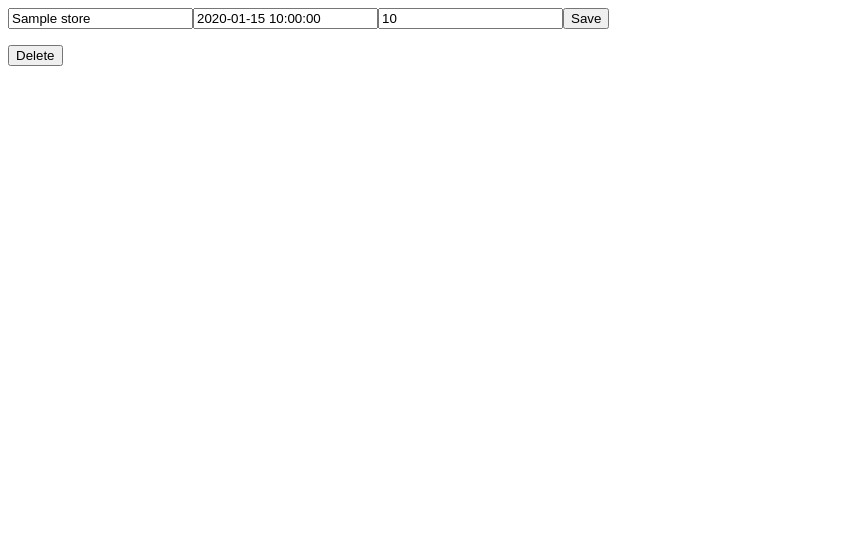
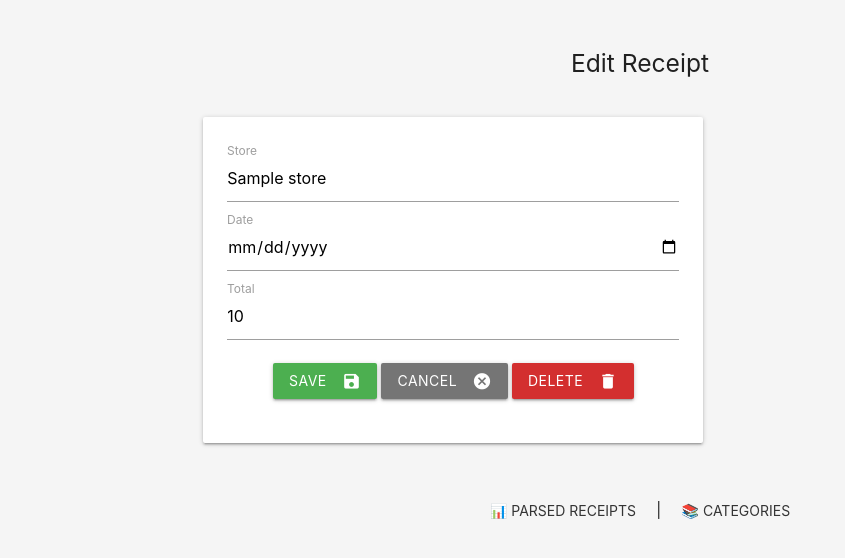
Before and after one commit to trasbd/ReceiptParserApp, a Python web app: template templates/edit_receipt.html in a window 1280 px wide. Shown: the top 558 px of the page, without its empty margins (0-845 px from the left). Run offline with Jinja, Linux system fonts and the light colour scheme; the template is opened without the code that fills it: most values are stand-ins (such as "Sample title", 1, 10 or a date in 2020).

Commit message:
Fixed up edit page

```diff
--- a/store_parsers.py
+++ b/store_parsers.py
@@ -15,6 +15,9 @@ def parse_walmart(text):
 def parse_schnucks(text):
     return parse_generic_store(text, "Schnucks")
 
+def parse_mcdonalds
+
+
 STORE_PARSERS = {
     "walmart": parse_walmart,
     "schnucks": parse_schnucks,
--- a/templates/edit_receipt.html
+++ b/templates/edit_receipt.html
@@ -1,7 +1,88 @@
-<form method='POST'><input name='store' value='{{ receipt.store }}'><input name='date' value='{{ receipt.date }}'><input
-        name='total' value='{{ receipt.total }}'><button>Save</button></form>
+{% extends "base.html" %}
+{% block title %}Edit Receipt{% endblock %}
 
-<form method="POST" action="{{ url_for('delete_receipt', receipt_id=receipt.id) }}"
-    onsubmit="return confirm('Are you sure you want to delete this receipt?');" style="margin-top: 1rem;">
-    <button type="submit" class="btn red darken-2">Delete</button>
-</form>
+{% block content %}
+<h5 class="center-align">Edit Receipt</h5>
+<br>
+
+<div class="row">
+    <!-- Form Column -->
+    <div class="col s12 m7">
+        <form method="POST" id="edit-form" class="card-panel">
+            <div class="input-field">
+                <input name="store" id="store" type="text" value="{{ receipt.store }}" required>
+                <label for="store" class="active">Store</label>
+            </div>
+
+            <div class="input-field">
+                <input name="date" id="date" type="date" value="{{ receipt.date }}" required>
+                <label for="date" class="active">Date</label>
+            </div>
+
+            <div class="input-field">
+                <input name="total" id="total" type="number" step="0.01" value="{{ receipt.total }}" required>
+                <label for="total" class="active">Total</label>
+            </div>
+
+            <!-- Desktop Buttons (hidden on small screens) -->
+            <!-- Desktop Buttons (hidden on small screens) -->
+            <div class="row hide-on-small-only">
+                <div class="col s12 center-align">
+                    <button type="submit" class="btn green">
+                        Save
+                        <i class="material-icons right">save</i>
+                    </button>
+
+                    <a href="{{ url_for('admin') }}" class="btn grey darken-1">
+                        Cancel
+                        <i class="material-icons right">cancel</i>
+                    </a>
+
+                    <form method="POST" action="{{ url_for('delete_receipt', receipt_id=receipt.id) }}"
+                        style="display: inline;"
+                        onsubmit="return confirm('Are you sure you want to delete this receipt?');">
+                        <button type="submit" class="btn red darken-2" formnovalidate>
+                            Delete
+                            <i class="material-icons right">delete</i>
+                        </button>
+                    </form>
+                </div>
+            </div>
+        </form>
+    </div>
+
+    <!-- Image Column -->
+    {% if receipt.image_filename %}
+    <div class="col s12 m5 center-align">
+        <div class="card-panel" style="padding: 1rem;">
+            <img src="{{ url_for('static', filename='uploads/' ~ receipt.image_filename) }}" alt="Receipt Image"
+                style="max-width: 100%; max-height: 400px;">
+        </div>
+    </div>
+    {% endif %}
+</div>
+
+<!-- Sticky Footer Bar (mobile only) -->
+<div class="hide-on-med-and-up"
+    style="position: fixed; bottom: 0; left: 0; width: 100%; background-color: #fff; border-top: 1px solid #ccc; padding: 1rem 0; z-index: 999;">
+    <div class="container center-align">
+        <button form="edit-form" type="submit" class="btn green">
+            Save
+            <i class="material-icons right">save</i>
+        </button>
+
+        <form method="POST" action="{{ url_for('delete_receipt', receipt_id=receipt.id) }}" style="display: inline;"
+            onsubmit="return confirm('Are you sure you want to delete this receipt?');">
+            <button type="submit" class="btn red darken-2" formnovalidate>
+                Delete
+                <i class="material-icons right">delete</i>
+            </button>
+        </form>
+
+        <a href="{{ url_for('admin') }}" class="btn grey darken-1">
+            Cancel
+            <i class="material-icons right">cancel</i>
+        </a>
+    </div>
+</div>
+{% endblock %}
```
Also changed, not shown: app.py (+5 -2 lines).
